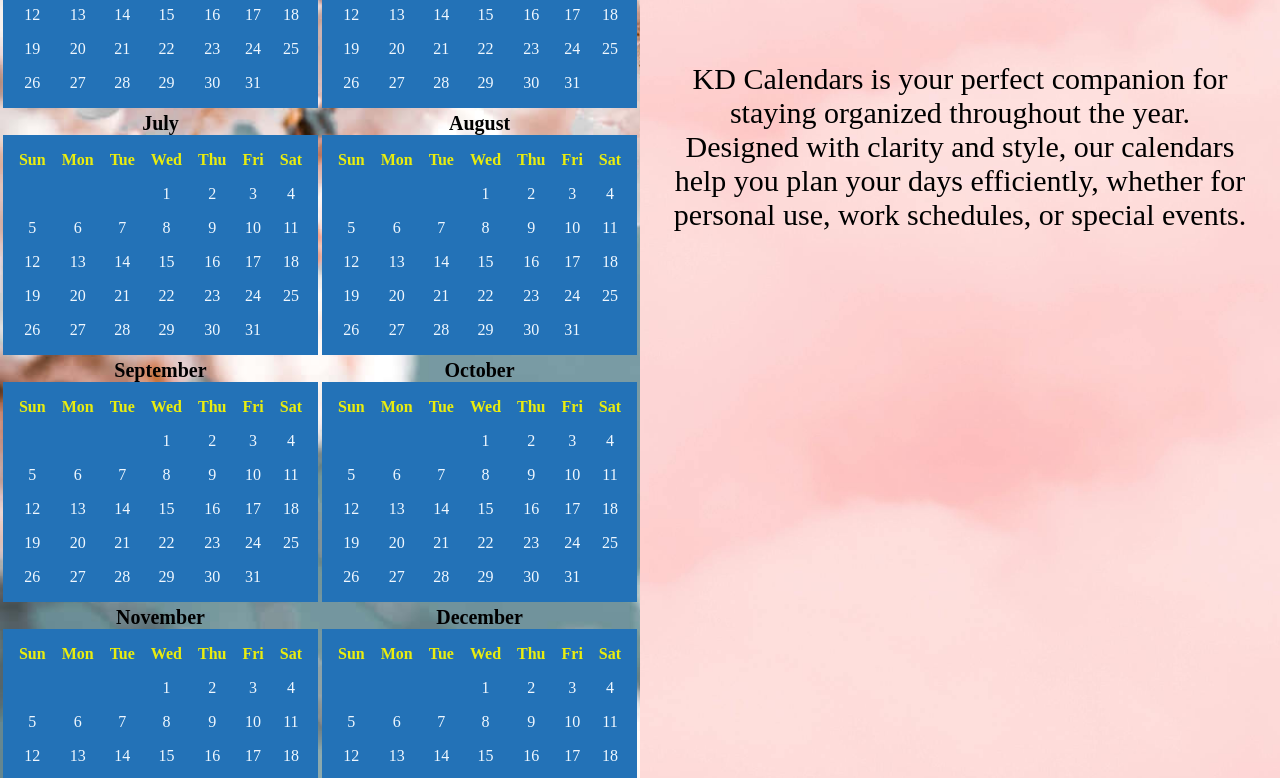
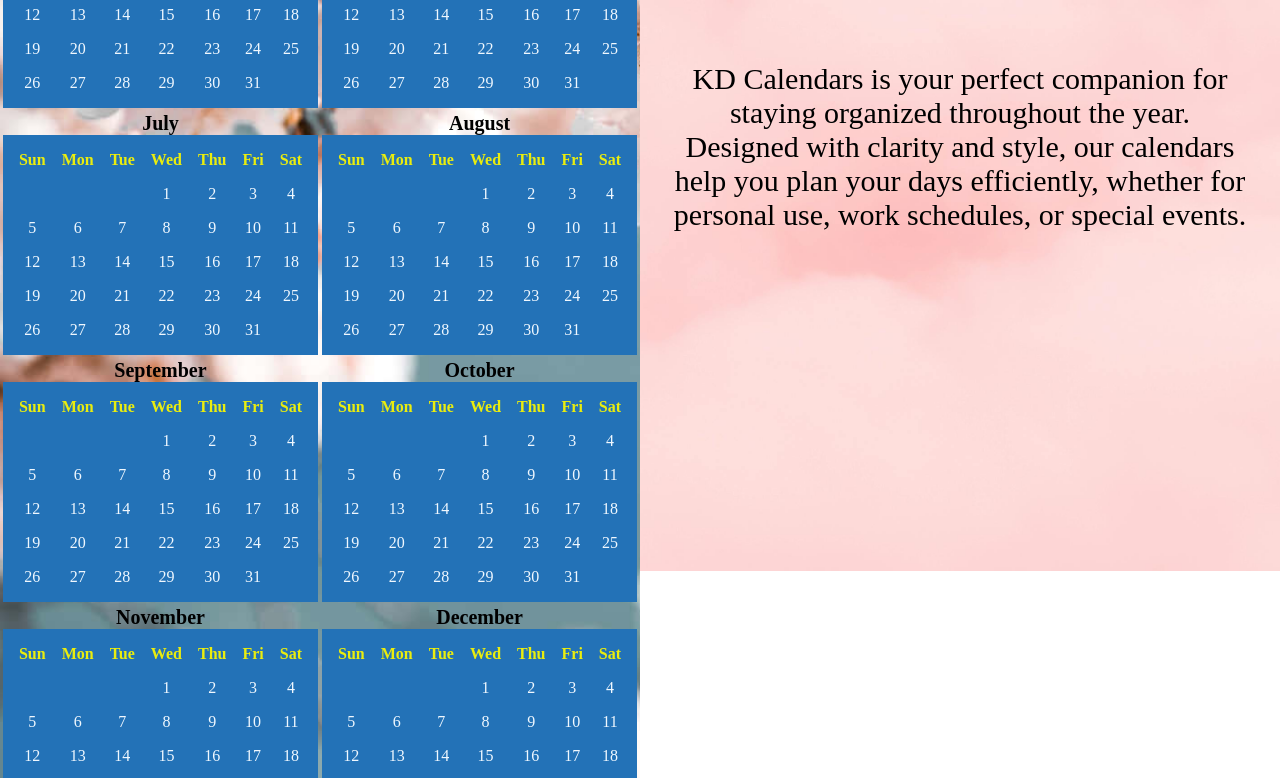
Before and after one commit to KrishnaDileepG/calendar, a plain HTML site: page index.html in a window 1280 px wide. Shown: the part 629-1407 px from the top of the page. Drawn offline with Linux system fonts and the light colour scheme.

Commit message:
height changes

```diff
--- a/index.html
+++ b/index.html
@@ -18,6 +18,7 @@
       background-size: cover;
       text-align: center;
       float: left;
+      overflow: hidden;
     }
 
     .row {
@@ -50,7 +51,7 @@
 
     .about-container {
       width:50%;
-      height: 1500px;
+      overflow: hidden;
       float: left;
       background-image: url(images/bg-image.jpg);
       background-size: cover;
@@ -73,6 +74,11 @@
   padding: 5%;
   font-size: 30px;
   font-weight: medium;
+}
+
+.container, .about-container {
+  min-height: 150vh;
+  overflow: hidden;
 }
 
   </style>
```
